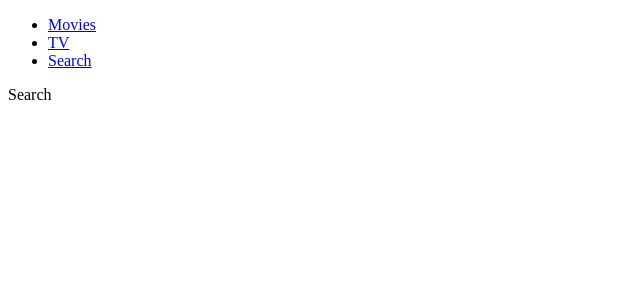
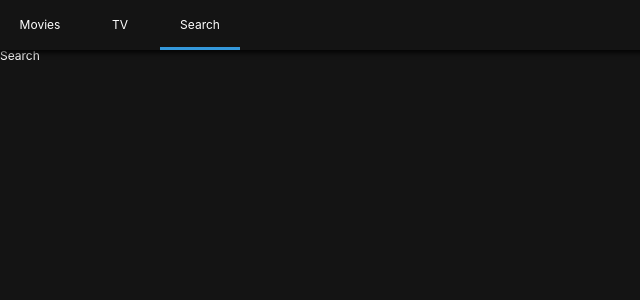
Before and after one commit to cellenar26/nomflix-clone, a React (Create React App) app: page /search in a window 1280 px wide. Shown: the top 300 px of the page, without its empty margins (0-640 px from the left). Built offline with nearby package versions, Linux system fonts and the light colour scheme.

Commit message:
done style css with styled-components, styled-reset

```diff
--- a/src/Components/App.js
+++ b/src/Components/App.js
@@ -1,12 +1,14 @@
 import React from "react";
+import GlobalStyles from './GlobalStyles';
+import globalStyles from './GlobalStyles';
 import Header from './Header';
 import AppRouter from "./Router";
 
 const App = () => {
   return (
     <>
-      <Header />
       <AppRouter />
+      <GlobalStyles />
     </>
   );
 };
--- /dev/null
+++ b/src/Components/GlobalStyles.js
@@ -0,0 +1,22 @@
+import { createGlobalStyle } from 'styled-components';
+import reset from 'styled-reset';
+
+const GlobalStyles = createGlobalStyle`
+    ${reset}
+    a {
+        text-decoration : none;
+        color: inherit;
+    }
+    * {
+        box-sizing: border-box;
+    }
+    body {
+        font-family: --apple-system, BlinkMacSystemFont, 'Segoe UI', Roboto, Oxygen, Ubuntu, Cantarell, 'Open Sans', 'Helvetica Neue', sans-serif;
+        font-size: 12px;
+        background-color: rgba(20, 20, 20,1);
+        color: white;
+        padding-top: 50px;
+    }
+`
+
+export default GlobalStyles;
--- a/src/Components/Header.js
+++ b/src/Components/Header.js
@@ -1,19 +1,58 @@
-const Header = () => {
+import { Link, withRouter } from 'react-router-dom';
+import styled from 'styled-components';
+
+const HtmlHeader = styled.header`
+    color: white;
+    position: fixed;
+    top: 0;
+    left: 0;
+    width: 100%;
+    height: 50px;
+    display: flex;
+    align-items: center;
+
+    background-color: rgba(20, 20, 20, 0.8);
+    z-index: 10;
+    box-shadow: 0px 1px 5px 2px rgba(0, 0, 0, 0.8);
+
+`
+
+const List = styled.ul`
+    display: flex;
+`
+
+const Item = styled.li`
+    width: 80px;
+    height: 50px;
+    text-align: center;
+    border-bottom: 3px solid
+                ${props => (props.current? "#3498db" : "transparent")};
+    transition: border-bottom 0.5s ease-in-out;
+`
+
+const SLink = styled(Link)`
+    height: 50px;
+    display: flex;
+    align-items: center;
+    justify-content: center;
+`
+
+const Header = ({location: {pathname}}) => {
   return (
-    <header>
-      <ul>
-        <li>
-          <a href="/">Movies</a>
-        </li>
-        <li>
-          <a href="/tv">TV</a>
-        </li>
-        <li>
-          <a href="/search">Search</a>
-        </li>
-      </ul>
-    </header>
+    <HtmlHeader>
+      <List>
+        <Item current={pathname === "/"}>
+          <SLink to="/">Movies</SLink>
+        </Item>
+        <Item current={pathname === "/tv"}>
+          <SLink to="/tv">TV</SLink>
+        </Item>
+        <Item current={pathname === "/search"}>
+          <SLink to="/search">Search</SLink>
+        </Item>
+      </List>
+    </HtmlHeader>
   );
 };
 
-export default Header;
+export default withRouter( Header);
--- a/src/Components/Router.js
+++ b/src/Components/Router.js
@@ -1,18 +1,20 @@
-import { BrowserRouter as Router, Route, Redirect, Switch } from 'react-router-dom'
-import Home from 'Routes/Home'
-import Search from 'Routes/Search'
-import TV from 'Routes/TV'
+import { BrowserRouter as Router, Route, Redirect, Switch } from "react-router-dom";
+import Home from "Routes/Home";
+import Search from "Routes/Search";
+import TV from "Routes/TV";
+import Header from "./Header";
 
 const AppRouter = () => {
   return (
     <Router>
+      <Header />
       <Switch>
-            <Route  path="/" exact  component={Home}></Route>
-            <Route  path="/tv"  component={TV}></Route>
-            <Route  path="/search"  component={Search}></Route>
+        <Route path="/" exact component={Home}></Route>
+        <Route path="/tv" component={TV}></Route>
+        <Route path="/search" component={Search}></Route>
         <Redirect from="*" to="/" />
       </Switch>
     </Router>
-    )
-}
-export default AppRouter
+  );
+};
+export default AppRouter;
```
Lines whose indentation alone changed are shown as unchanged.
